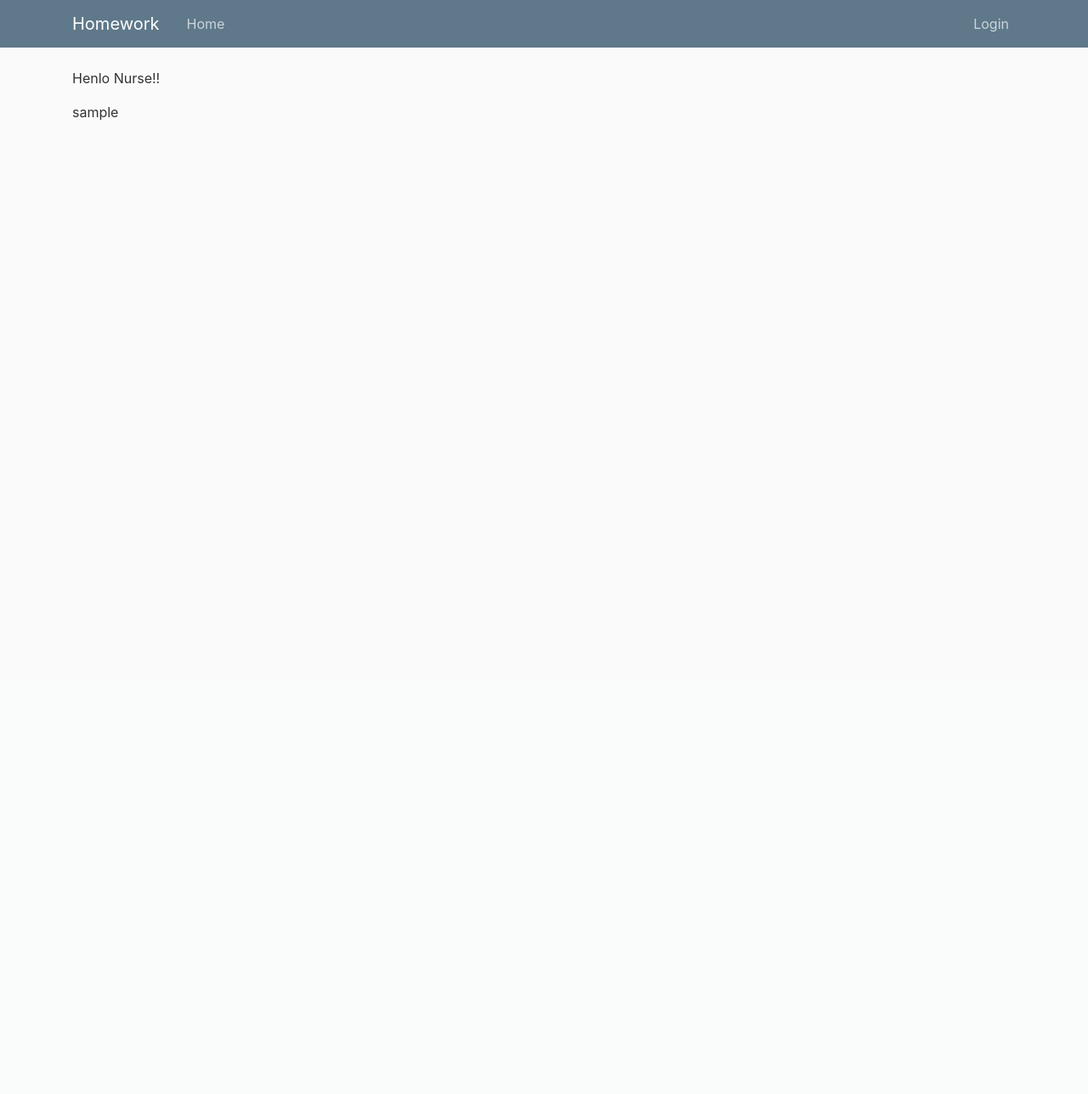
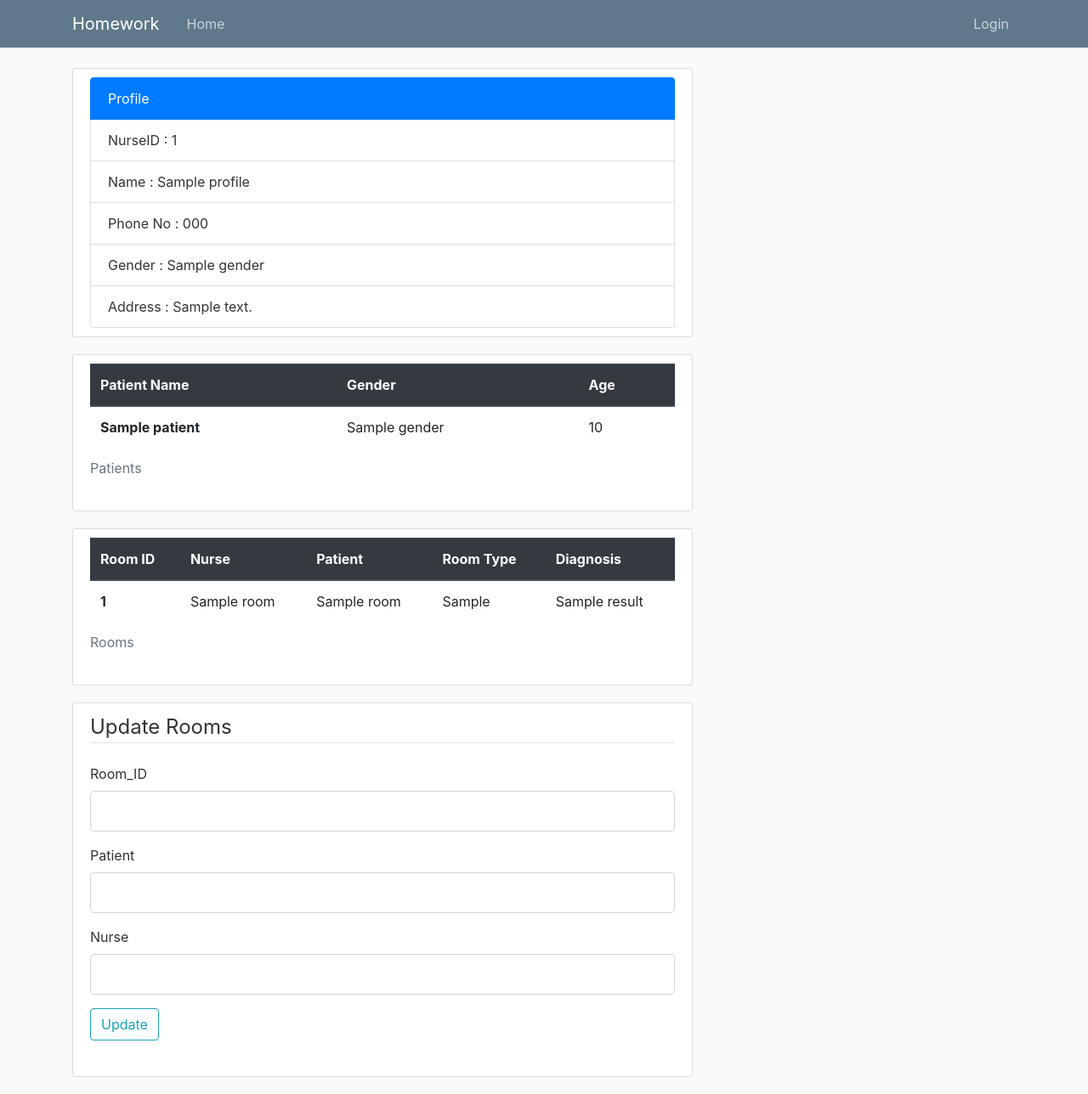
Before and after one commit to ahmetpasa/Hospital, a Flask app: template templates/nurse.html in a window 1280 px wide. Shown: the whole page at 85% size. Before the commit the page ends 142 px from the top, so only its background shows below. Run offline with Flask 2, Linux system fonts and the light colour scheme; tables that the repository leaves empty hold one stand-in row (values such as "Sample post"); the template is opened without the code that fills it: values that come from a table or form of the project are taken from there, most other values are stand-ins (such as "Sample title", 1, 10 or a date in 2020); some libraries are stand-ins or nearby versions.

Commit message:
Nurse page added

```diff
--- a/app.py
+++ b/app.py
@@ -1,7 +1,7 @@
 import mysql.connector
 import hashlib
 from flask import Flask, render_template, url_for, flash, redirect, request
-from form import LoginForm
+from form import LoginForm, RoomForm
 
 #mysql connection
 #!!!parameters must be changed according to the server !!!
@@ -12,7 +12,7 @@ mydb = mysql.connector.connect(user='root',
                               database = 'hospital'
                               )
 
-mycursor = mydb.cursor()
+mycursor = mydb.cursor(buffered=True)
 
 app = Flask(__name__)
 
@@ -39,8 +39,6 @@ def login():
             if x[1] == 'patient':
                 username = "?username="+str(x[0])
                 return redirect(url_for('patient') + username)
-
-
         if flag == False:
             flash('There is something wrong, I can feel it', 'danger')
     return render_template('login.html', title='Login', form=form)
@@ -50,10 +48,96 @@ def doctor():
     username = request.args.get('username', default = "*", type = str)
     return render_template('doctor.html',username=username)
 
-@app.route("/nurse")
+@app.route("/nurse", methods=['GET', 'POST'])
 def nurse():
     username = request.args.get('username', default = "*", type = str)
-    return render_template('nurse.html',username=username)
+    ##get nurseID
+    select_nurse = 'SELECT Nurse_ID FROM Nurse WHERE Nurse_Name = %(x)s'
+    mycursor.execute(select_nurse, { 'x': username})
+    nurse_id = 0
+    for x in mycursor:
+            nurse_id = x[0]
+    ##updating rooms
+    form = RoomForm()
+    if form.validate_on_submit():
+        ## Check if patient exist
+        patient_id = -1
+        select_stmt3 = 'SELECT Patient_ID FROM Patient WHERE Patient_Name = %(x)s'
+        mycursor.execute(select_stmt3, { 'x': form.patient.data})
+        flagP = False
+        for x in mycursor:
+            flagP = True
+            patient_id = x[0]
+        if form.patient.data == 'null':
+            patient_id = None
+            flagP = True
+        if flagP == False:
+            flash('There is something wrong about patient, I can feel it', 'danger')
+
+        ## Check if nurse exist
+        nurse_id = -1
+        select_nurse = 'SELECT Nurse_ID FROM Nurse WHERE Nurse_Name = %(x)s'
+        mycursor.execute(select_nurse, { 'x': form.nurse.data})
+        flagN = False
+        for x in mycursor:
+            nurse_id = x[0]
+            flagN = True
+        if form.nurse.data == 'null':
+            nurse_id = None
+            flagN = True
+        if flagN == False:
+            flash('There is something wrong about nurse, I can feel it', 'danger')
+        ##update
+        if flagN and flagP:
+            select_stmt4 = 'UPDATE Room SET Patient_ID=%(x)s, Nurse_ID=%(y)s WHERE Room_ID=%(z)s'
+            #mycursor.execute('UPDATE Room SET Patient_ID=44, Nurse_ID=152 WHERE Room_ID=3')
+            mycursor.execute(select_stmt4, {'x': patient_id,'y':nurse_id,'z':form.roomID.data})
+            #mycursor.fetchall()
+            mydb.commit()  # commit the changes
+            print("Rows affected:", mycursor.rowcount)
+            print("Statement:", mycursor.rowcount)
+        #mycursor.fetchall()
+
+    ##Fetching the profile
+    select_stmt1 = "SELECT * FROM Nurse WHERE Nurse_Name = %(x)s"
+    mycursor.execute(select_stmt1, { 'x': username})
+    profile = {}
+    for x in mycursor:
+        #print(x)
+        profile['Nurse_ID'] = str(x[0])
+        profile['Nurse_Name'] = x[1]
+        profile['Phone_No'] = x[2]
+        profile['Gender'] = 'Male' if x[3]==1 else 'Female'
+        profile['Address'] = x[4]
+    ##Fetching the patients
+    select_stmtP = "SELECT Patient_Name,Gender,Age FROM Patient"
+    mycursor.execute(select_stmtP)
+    patients = []
+    for x in mycursor:
+        patient = {}
+        patient['Patient_Name'] = x[0]
+        patient['Gender'] = 'Male' if x[1]==1 else 'Female'
+        patient['Age'] = str(x[2])
+        patients.append(patient)
+    ##Fetching rooms
+    rooms = []
+    select_stmt2 = """SELECT Room_ID,Nurse_Name,Patient_Name,RoomType,Result
+                     FROM Room, Nurse, Patient, Has, Diagnosis
+                     WHERE Patient.Patient_ID = Room.Patient_ID and
+                           Room.Nurse_ID = Nurse.Nurse_ID and
+                           Has.Patient_ID = Patient.Patient_ID and
+                           Has.Diagnosis_ID = Diagnosis.Diagnosis_ID"""
+    mycursor.execute(select_stmt2)
+    for x in mycursor:
+        room = {}
+        room['Room_ID'] = str(x[0])
+        room['Nurse_Name'] = x[1]
+        room['Patient_Name'] = x[2]
+        room['RoomType'] = x[3]
+        room['Result'] = x[4]
+        rooms.append(room)
+    print(len(rooms))
+    return render_template('nurse.html',profile=profile,rooms=rooms,username=username,form=form,patients=patients)
 
 @app.route("/patient")
 def patient():
--- a/form.py
+++ b/form.py
@@ -1,5 +1,5 @@
 from flask_wtf import FlaskForm
-from wtforms import StringField, PasswordField, SubmitField, BooleanField
+from wtforms import StringField, PasswordField, SubmitField, BooleanField, IntegerField
 from wtforms.validators import DataRequired, Length, Email, EqualTo
 
 
@@ -7,3 +7,9 @@ class LoginForm(FlaskForm):
     username = StringField('Username',validators=[DataRequired()])
     password = PasswordField('Password', validators=[DataRequired()])
     submit = SubmitField('Login')
+
+class RoomForm(FlaskForm):
+    roomID = IntegerField('Room_ID',validators=[DataRequired()])
+    patient = StringField('Patient',validators=[DataRequired()])
+    nurse = StringField('Nurse',validators=[DataRequired()])
+    update = SubmitField('Update')
--- a/templates/login.html
+++ b/templates/login.html
@@ -12,7 +12,7 @@
                     {% if form.username.errors %}
                         {{ form.username(class="form-control form-control-lg is-invalid") }}
                         <div class="invalid-feedback">
-                            {% for error in form.email.errors %}
+                            {% for error in form.username.errors %}
                                 <span>{{ error }}</span>
                             {%endfor%}
                         </div>
--- a/templates/nurse.html
+++ b/templates/nurse.html
@@ -1,6 +1,122 @@
 {% extends "layout.html" %}
 
 {% block content%}
-    <p>Henlo Nurse!!</p>
-    <p>{{username}}</p>
+<div class="content-section">
+    <ul class="list-group">
+        <li class="list-group-item active">Profile</li>
+        <li class="list-group-item">NurseID : {{profile.Nurse_ID}}</li>
+        <li class="list-group-item">Name : {{profile.Nurse_Name}}</li>
+        <li class="list-group-item">Phone No : {{profile.Phone_No}}</li>
+        <li class="list-group-item">Gender : {{profile.Gender}}</li>
+        <li class="list-group-item">Address : {{profile.Address}}</li>
+    </ul>
+</div>
+
+<div class="content-section">
+    <table class="table">
+        <caption>Patients</caption>
+        <thead class="thead-dark">
+            <th scope="col">Patient Name</th>
+            <th scope="col">Gender</th>
+            <th scope="col">Age</th>
+        </thead>
+        <tbody>
+            {% for patient in patients %}
+                    <tr>
+                        <th scope="row">{{patient.Patient_Name}}</th>
+                        <td>{{patient.Gender}}</td>
+                        <td>{{patient.Age}}</td>
+                    </tr>
+            {%endfor%}
+        </tbody>
+    </table>
+</div>
+
+<div class="content-section">
+    <table class="table">
+        <caption>Rooms</caption>
+        <thead class="thead-dark">
+            <th scope="col">Room ID</th>
+            <th scope="col">Nurse</th>
+            <th scope="col">Patient</th>
+            <th scope="col">Room Type</th>
+            <th scope="col">Diagnosis</th>
+        </thead>
+        <tbody>
+            {% for room in rooms %}
+                {% if username == room['Nurse_Name'] %}
+                    <tr class="bg-warning">
+                        <th scope="row">{{room.Room_ID}}</th>
+                        <td>{{room.Nurse_Name}}</td>
+                        <td>{{room.Patient_Name}}</td>
+                        <td>{{room.RoomType}}</td>
+                        <td>{{room.Result}}</td>
+                    </tr>
+                {% else %}
+                    <tr>
+                        <th scope="row">{{room.Room_ID}}</th>
+                        <td>{{room.Nurse_Name}}</td>
+                        <td>{{room.Patient_Name}}</td>
+                        <td>{{room.RoomType}}</td>
+                        <td>{{room.Result}}</td>
+                    </tr>
+                {% endif %}
+            {%endfor%}
+        </tbody>
+    </table>
+</div>
+
+<div class="content-section">
+    <form method="POST" action="">
+        {{ form.hidden_tag() }}
+        <fieldset class="form-group">
+        <legend class="border-bottom mb-4">Update Rooms</legend>
+        <div class="form-group">
+            {{ form.roomID.label(class="form-control-label") }}
+
+            {% if form.roomID.errors %}
+                {{ form.roomID(class="form-control form-control-lg is-invalid") }}
+                <div class="invalid-feedback">
+                    {% for error in form.roomID.errors %}
+                        <span>{{ error }}</span>
+                    {%endfor%}
+                </div>
+            {%else%}
+                {{ form.roomID(class="form-control form-control-lg") }}
+            {%endif%}
+        </div>
+        <div class="form-group">
+            {{ form.patient.label(class="form-control-label") }}
+
+            {% if form.patient.errors %}
+                {{ form.patient(class="form-control form-control-lg is-invalid") }}
+                <div class="invalid-feedback">
+                    {% for error in form.patient.errors %}
+                        <span>{{ error }}</span>
+                    {%endfor%}
+                </div>
+            {%else%}
+                {{ form.patient(class="form-control form-control-lg") }}
+            {%endif%}
+        </div>
+        <div class="form-group">
+            {{ form.nurse.label(class="form-control-label") }}
+
+            {% if form.nurse.errors %}
+                {{ form.nurse(class="form-control form-control-lg is-invalid") }}
+                <div class="invalid-feedback">
+                    {% for error in form.nurse.errors %}
+                        <span>{{ error }}</span>
+                    {%endfor%}
+                </div>
+            {%else%}
+                {{ form.nurse(class="form-control form-control-lg") }}
+            {%endif%}
+        </div>
+        <div class="form-group">
+            {{ form.update(class="btn btn-outline-info") }}
+        </div>
+        </fieldset>
+    </form>
+</div>
 {% endblock content%}
```
